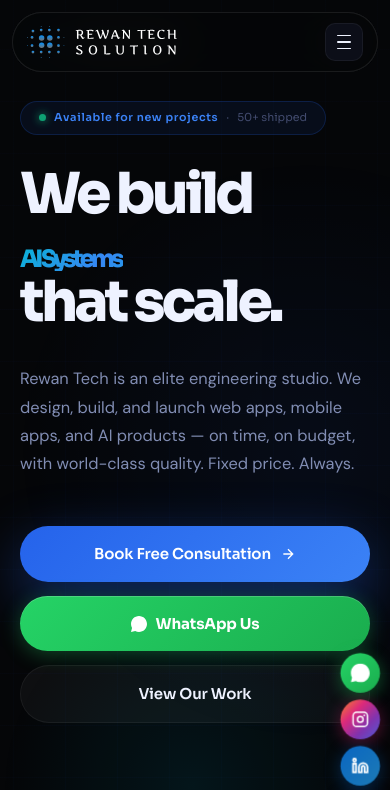
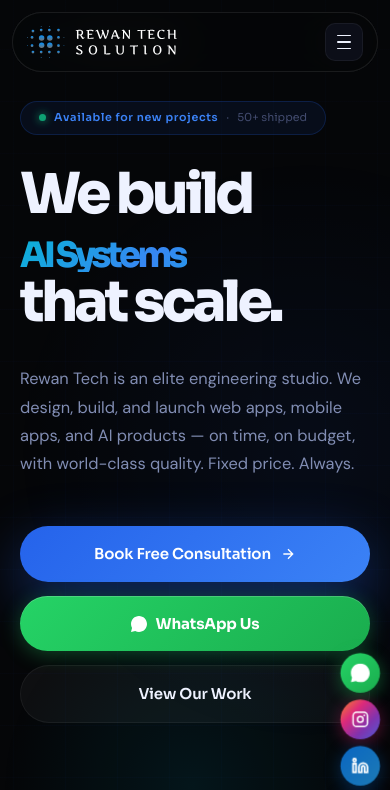
Before and after one commit to arpit9263/Rewantechsolutionwebsite, a Next.js app: page / in a window 390 px wide. Shown: the top 790 px of the page. Built offline with nearby package versions, Linux system fonts and the light colour scheme.

Commit message:
changes init

```diff
--- a/src/app/globals.css
+++ b/src/app/globals.css
@@ -434,6 +434,6 @@
 
 @media (max-width: 480px) {
   .hero-dynamic-word {
-    font-size: clamp(24px, 6vw, 42px);
+    font-size: clamp(24px, 9vw, 42px);
   }
 }
```
